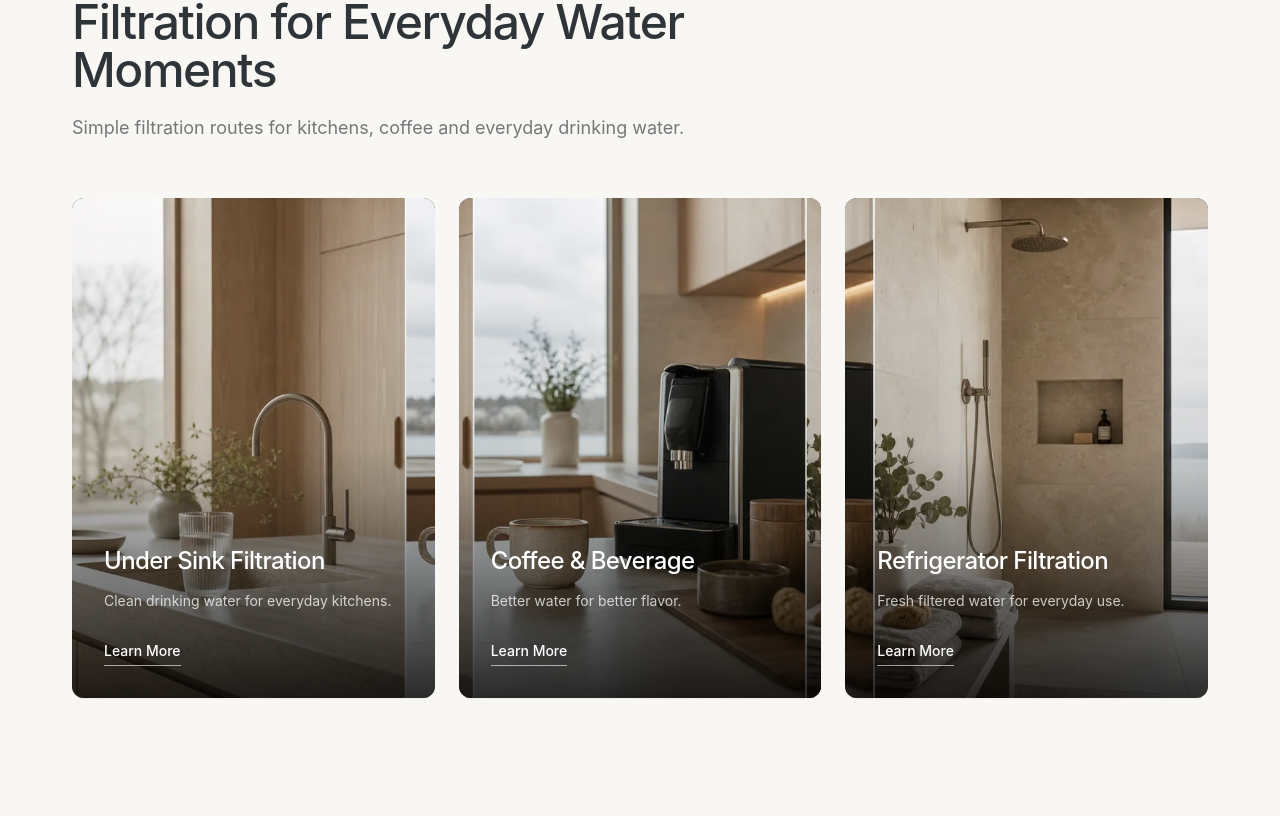
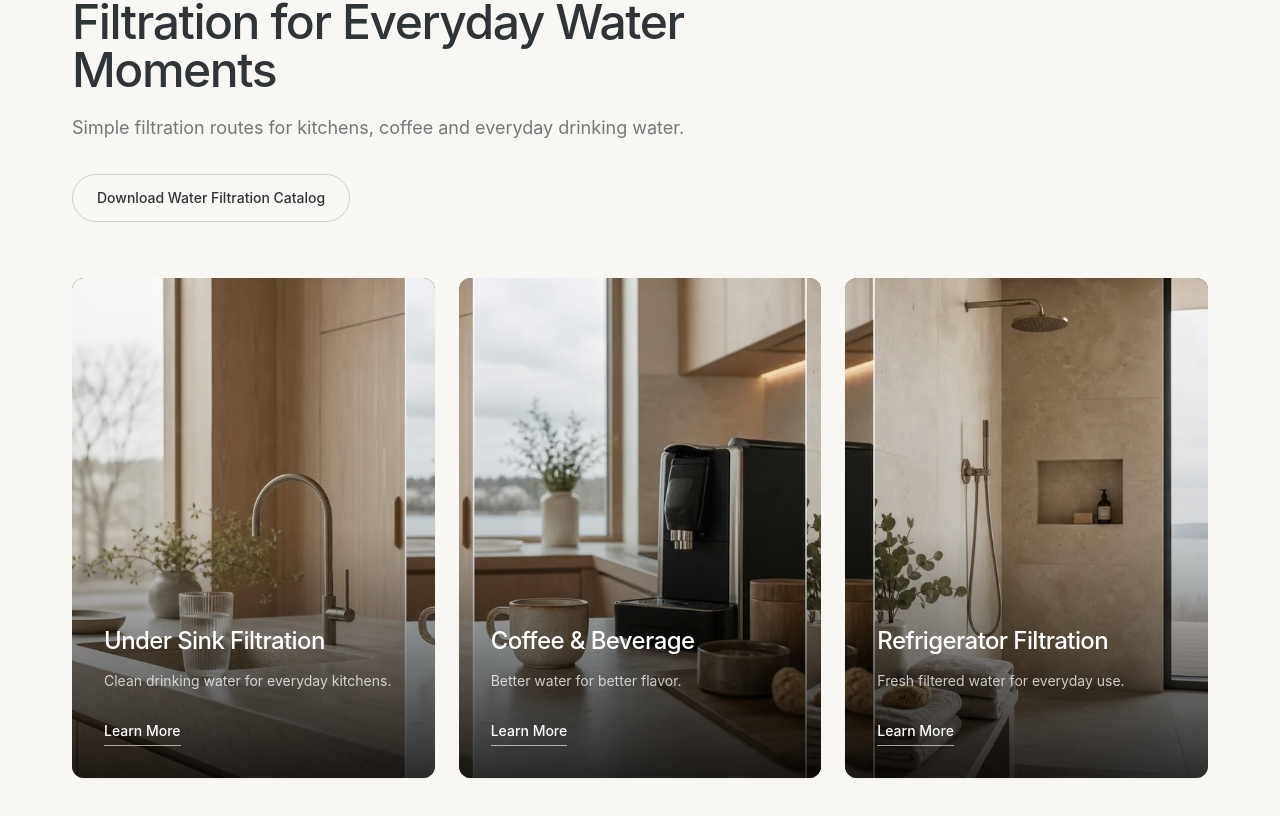
Before and after one commit to carol838/qlora-website, a React (Vite) app: page / in a window 1280 px wide. Shown: the part 2373-3189 px from the top of the page. Built offline with nearby package versions, Linux system fonts and the light colour scheme.

Commit message:
Add Water Filtration catalog downloads

```diff
--- a/src/components/CatalogDownloadLink.tsx
+++ b/src/components/CatalogDownloadLink.tsx
@@ -20,11 +20,18 @@ const catalogs = {
     year: '2026',
     ariaLabel: 'Download QLORA Water Dispenser Solutions Catalog 2026',
   },
+  waterFiltration: {
+    href: '/catalogs/QLORA-Filter-Solutions-Catalog-2026.pdf',
+    fileName: 'QLORA-Filter-Solutions-Catalog-2026.pdf',
+    analyticsName: 'water_filtration',
+    year: '2026',
+    ariaLabel: 'Download QLORA Filter Solutions Catalog 2026',
+  },
 } as const
 
 type CatalogDownloadLinkProps = {
   label: string
-  pageType: 'homepage' | 'ro_systems' | 'tankless_ro' | 'shower_solutions' | 'water_dispensers' | 'product_detail'
+  pageType: 'homepage' | 'ro_systems' | 'tankless_ro' | 'shower_solutions' | 'water_dispensers' | 'water_filtration' | 'product_detail'
   catalog?: keyof typeof catalogs
   className?: string
 }
--- a/src/components/CompatibilitySolutionPage.tsx
+++ b/src/components/CompatibilitySolutionPage.tsx
@@ -1,6 +1,7 @@
 import { useEffect } from 'react'
 import Header from './Header'
 import Footer from './Footer'
+import CatalogDownloadLink from './CatalogDownloadLink'
 import { applySEO } from '../lib/seo'
 
 type SeriesProduct = {
@@ -32,6 +33,7 @@ type CompatibilityPageData = {
   faqs: Array<[string, string]>
   disclaimer: string
   relatedLinks: Array<{ title: string; href: string }>
+  catalogDownload?: { label: string; pageType: 'homepage' | 'ro_systems' | 'tankless_ro' | 'shower_solutions' | 'water_dispensers' | 'water_filtration' | 'product_detail'; catalog: 'tanklessRO' | 'showerSolutions' | 'waterDispenserSolutions' | 'waterFiltration' }
 }
 
 function VisualFallback({ label }: { label: string }) {
@@ -108,6 +110,13 @@ export default function CompatibilitySolutionPage({ data }: { data: Compatibilit
               <div className="mt-10 flex flex-col gap-3 sm:flex-row">
                 <a href="/contact" className="button-primary">Request Quote</a>
                 <a href="/oem-private-label" className="button-secondary">OEM Service</a>
+                {data.catalogDownload && (
+                  <CatalogDownloadLink
+                    label={data.catalogDownload.label}
+                    pageType={data.catalogDownload.pageType}
+                    catalog={data.catalogDownload.catalog}
+                  />
+                )}
               </div>
             </div>
           </div>
--- a/src/components/LifestyleSolutions.tsx
+++ b/src/components/LifestyleSolutions.tsx
@@ -1,3 +1,5 @@
+import CatalogDownloadLink from './CatalogDownloadLink'
+
 const cards = [
   { title: 'Under Sink Filtration', copy: 'Clean drinking water for everyday kitchens.', cta: 'Learn More', position: 'left', href: '/water-filtration' },
   { title: 'Coffee & Beverage', copy: 'Better water for better flavor.', cta: 'Learn More', position: 'center', href: '/products/coffee-machine-filter' },
@@ -12,6 +14,9 @@ export default function LifestyleSolutions() {
           <p className="eyebrow">Water filtration</p>
           <h2 className="headline mt-5">Filtration for Everyday Water Moments</h2>
           <p className="body-copy mt-5">Simple filtration routes for kitchens, coffee and everyday drinking water.</p>
+          <div className="mt-8">
+            <CatalogDownloadLink label="Download Water Filtration Catalog" pageType="homepage" catalog="waterFiltration" />
+          </div>
         </div>
 
         <div className="mt-14 grid gap-6 lg:grid-cols-3">
--- a/src/pages/CoffeeMachineFilterPage.tsx
+++ b/src/pages/CoffeeMachineFilterPage.tsx
@@ -72,6 +72,7 @@ const data: CompatibilityPageData = {
     ['Can you support distributor orders?', 'Yes. We support bulk orders, export cooperation and long-term supply programs.'],
   ],
   disclaimer,
+  catalogDownload: { label: 'Download Catalog', pageType: 'product_detail', catalog: 'waterFiltration' },
   relatedLinks: [
     { title: 'Refrigerator Water Filter', href: '/products/refrigerator-water-filter' },
     { title: 'Shower Filter', href: '/products/shower-filter' },
--- a/src/pages/RefrigeratorWaterFilterPage.tsx
+++ b/src/pages/RefrigeratorWaterFilterPage.tsx
@@ -72,6 +72,7 @@ const data: CompatibilityPageData = {
     ['Can you support bulk orders?', 'Yes. We support bulk supply, master carton customization and export-ready cooperation.'],
   ],
   disclaimer,
+  catalogDownload: { label: 'Download Catalog', pageType: 'product_detail', catalog: 'waterFiltration' },
   relatedLinks: [
     { title: 'Coffee Machine Filter', href: '/products/coffee-machine-filter' },
     { title: 'Shower Filter', href: '/products/shower-filter' },
--- a/src/pages/WaterFiltration.tsx
+++ b/src/pages/WaterFiltration.tsx
@@ -1,6 +1,7 @@
 import { useEffect } from 'react'
 import Header from '../components/Header'
 import Footer from '../components/Footer'
+import CatalogDownloadLink from '../components/CatalogDownloadLink'
 import { applySEO } from '../lib/seo'
 
 const imageBase = '/images/water-filtration'
@@ -112,6 +113,7 @@ export default function WaterFiltration() {
               <div className="mt-9 flex flex-col gap-3 sm:flex-row">
                 <a href="#replacement-filter-solutions" className="button-primary">Explore Filter Solutions</a>
                 <a href="/oem-private-label" className="button-secondary">Request OEM Quote</a>
+                <CatalogDownloadLink label="Download Catalog" pageType="water_filtration" catalog="waterFiltration" />
               </div>
             </div>
             <div className="lg:col-span-7">
```
Also changed, not shown: 1 other file (tests, documents, lock files or other folders).
